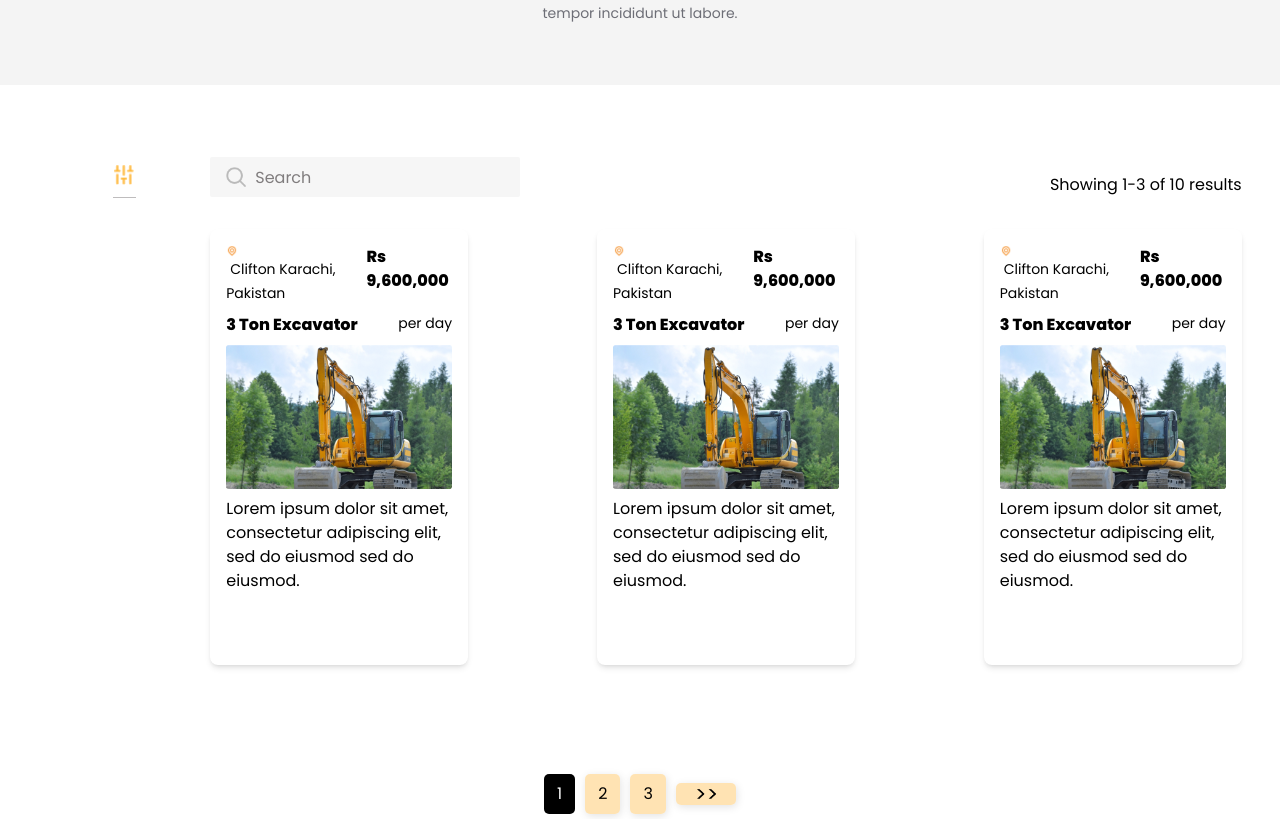
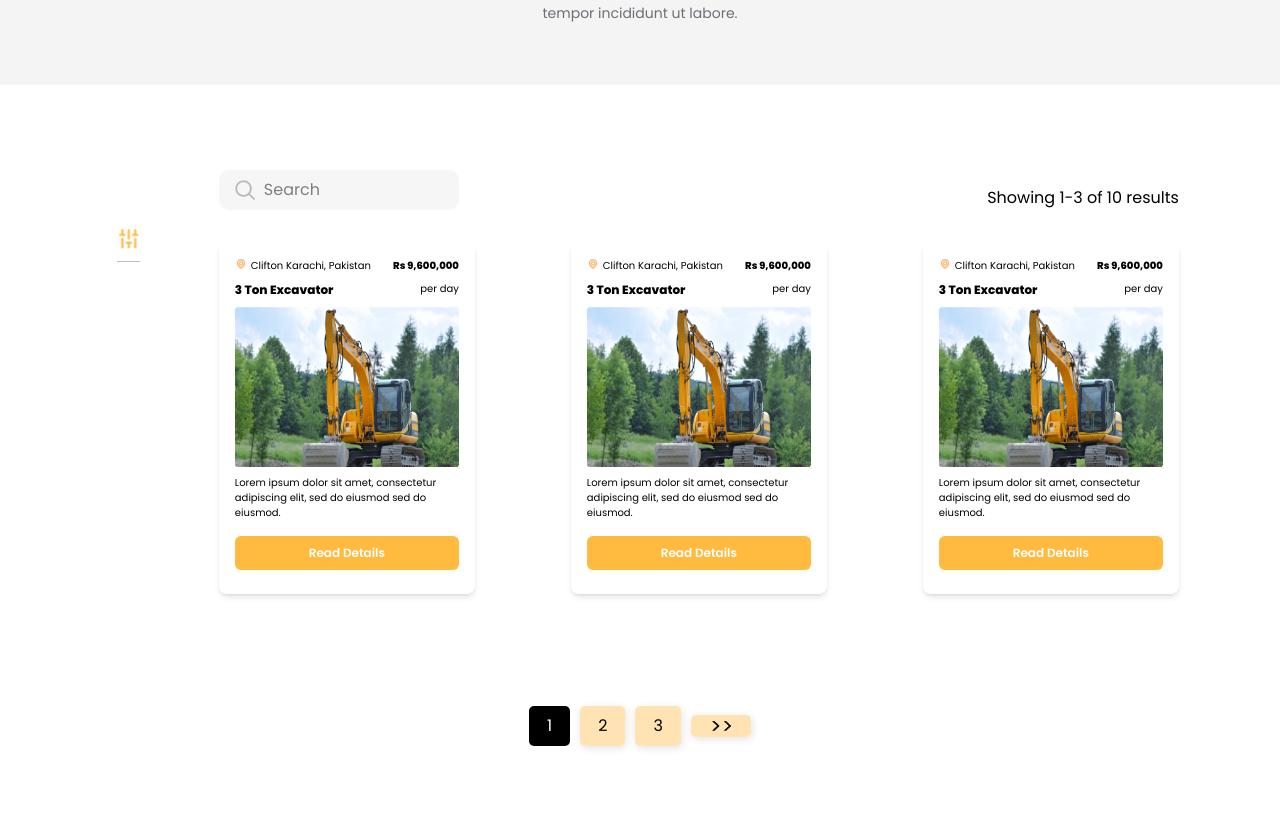
Before and after one commit to Hashir-Khan777/ME-P-Frontend, a React (Create React App) app: page /Rentals in a window 1280 px wide. Shown: the part 281-1100 px from the top of the page. After the commit the page ends 1048 px from the top, so only its background shows below. Built offline with nearby package versions, Linux system fonts and the light colour scheme.

Commit message:
fixes for rental

```diff
--- a/src/components/UserPagination/styles.module.css
+++ b/src/components/UserPagination/styles.module.css
@@ -3,7 +3,7 @@
     color: white;
     /* border: 1px solid #007bff; */
     border: none;
-    padding: 8px 13px;
+    padding: 8px 18px;
     margin: 5px;
     cursor: pointer;
     border-radius: 5px;
@@ -27,7 +27,7 @@
 .activePage2 {
     background-color: #ffb93f65;
     border: none;
-    padding: 8px 13px;
+    padding: 8px 18px;
     margin: 5px;
     cursor: pointer;
     border-radius: 5px;
--- /dev/null
+++ b/src/pages/Rentals/RentalCards.tsx
@@ -0,0 +1,74 @@
+/* eslint-disable jsx-a11y/alt-text */
+import React, {useState} from 'react'
+import styles from "./style.module.css";
+import { useNavigate } from "react-router-dom";
+import images from "../../utils/Images";
+
+const RentalCards = (props:any) => {
+  const navigate = useNavigate();
+
+    const {data} = props;
+  const [currentPage, setCurrentPage] = useState(1);
+  const [itemsPerPage, setItemsPerPage] = useState(3);
+  const indexOfLastItem = currentPage * itemsPerPage;
+  const indexOfFirstItem = indexOfLastItem - itemsPerPage;
+  const currentItems = data.slice(indexOfFirstItem, indexOfLastItem);
+  const handleNavigation = (item:any) => {
+    const relatedProduct = data
+      .filter((obj:any) => obj.name === item.name)
+      .slice(0, 4);
+    navigate(`details/${item._id}`, {
+      state: {
+        data: item,
+        relatedProduct,
+      },
+    });
+  };
+
+  return (
+    <>
+            <div className="w-full flex flex-row items-end justify-between">
+                <div className="w-[25%] bg-[#F6F6F6] flex flex-row items-center rounded-[10px]">
+                  <img src={images.search} className="w-5 h-5 absolute ml-4" />
+                  <input placeholder="Search" className={styles.searchInput} />
+                </div>
+                <span>{`Showing ${currentPage}-${currentItems.length} of ${data?.length} results`}</span>
+              </div>
+              <div className="flex flex-wrap justify-between mt-8">
+                {currentItems.map((item:any, index:number) => {
+                  return (
+                    <div
+                      key={index}
+                      className="w-[16rem] h-[22rem] bg-white rounded-lg shadow-md p-4 mb-8">
+                      <div className="flex justify-between">
+                        <div className='flex flex-row'>
+                          <img className="w-3 h-3" src={images.location} />
+                          <span className="text-[10px] text-gray-500 ml-1">
+                            {item.location}
+                          </span>
+                        </div>
+                        <div className="font-bold text-black text-[10px]">
+                          Rs {item.price}
+                        </div>
+                      </div>
+                      <div className="flex justify-between mt-2">
+                        <div className="font-bold text-[12px]">{item.name}</div>
+                        <div className="text-gray-500 text-[10px]">per day</div>
+                      </div>
+                      <img className="w-[20rem] h-[10rem] mt-2" src={item.image[0]} />
+                      <div className="text-gray-600 mt-2 text-[10px]">{item.comment}</div>
+                      <div
+                        className="bg-yellow text-white font-semibold rounded-md text-center mt-4 py-2 cursor-pointer text-[12px]"
+                        onClick={() => handleNavigation(item)}
+                      >
+                        Read Details
+                      </div>
+                    </div>
+                  );
+                })}
+              </div>
+    </>
+  )
+}
+
+export default RentalCards
--- a/src/pages/Rentals/index.js
+++ b/src/pages/Rentals/index.js
@@ -5,6 +5,7 @@ import styles from "./style.module.css";
 import { Slider } from "@mui/material";
 import UserPagination from "../../components/UserPagination";
 import { useNavigate } from "react-router-dom";
+import RentalCards from "./RentalCards";
 const Rentals = () => {
   const navigate = useNavigate();
 
@@ -496,23 +497,11 @@ const Rentals = () => {
     setCurrentPage(pageNumber);
   };
 
-  const handleNavigation = (item) => {
-    const relatedProduct = data
-      .filter((obj) => obj.name === item.name)
-      .slice(0, 4);
-    navigate(`details/${item._id}`, {
-      state: {
-        data: item,
-        relatedProduct,
-      },
-    });
-  };
-
   console.log(value);
   return (
     <>
       <div className="w-full">
-        <div className="w-full bg-[#F4F4F4] flex flex-col justify-center items-center h-[16rem]">
+        <div className="w-full bg-[#F4F4F4] flex flex-col justify-center items-center h-[16rem] mb-16">
           <div className="text-[#807D7E] font-500 text-[0.7rem] items-center tracking-[2px]">{`HOME > RENTALS`}</div>
           <div className="text-[#000] font-700 text-[2rem] items-center mt-2 font-bold mb-2">
             Rentals
@@ -526,31 +515,31 @@ const Rentals = () => {
           <div className="w-full flex flex-row pt-10">
             {showFilter ? (
               <>
-                <span className="border-l h-[35rem] relative left-[18rem] top-[6rem] border-[#BEBCBD]"></span>
-                <span className="rotate-90 border-[0.1px] h-[15rem] relative left-[9rem] top-[-2.2rem] border-[#d7d7d7]"></span>
-                <div className="w-[25%] mt-10 relative left-[1.5rem]">
+                {/* <span className="border-l h-[35rem] relative left-[18rem] top-[6rem] border-[#BEBCBD]"></span> */}
+                <span className="rotate-90 border-[0.1px] h-[12rem] relative left-[7.5rem] top-[-1rem] border-[#d7d7d7]"></span>
+                <div className="w-[35%] mt-10 relative left-[1.5rem] mr-8">
                   <div className="w-[60%] flex flex-row items-center justify-between mx-0 my-auto border-b-1 border-solid border-b-[#BEBCBD] pb-5">
-                    <span className="text-[#ffba3f] font-semibold text-[1.5rem] items-center">
+                    <span className="text-[#ffba3f] font-semibold text-[1rem] items-center">
                       Filter
                     </span>
                     <img
                       onClick={() => setShowFilter(false)}
                       src={images.filter}
-                      className="w-[20px] h-[22px] cursor-pointer"
+                      className="w-[15px] h-[16px] cursor-pointer"
                     />
                   </div>
                   <div className="w-[80%] flex flex-col mx-0 my-auto pb-2">
-                    <div className="text-[#807D7E] text-[1.5rem] font-700 tracking-[1px] py-2">
+                    <div className="text-[#807D7E] text-[1rem] font-700 tracking-[1px] py-2">
                       Categories
                     </div>
 
-                    <span className="pb-4">All</span>
-                    <span className="pb-4">Hydrolic Pumps</span>
-                    <span className="pb-4">Engine</span>
-                    <span className="pb-4">Filters</span>
+                    <span className="pb-4 text-[12px]">All</span>
+                    <span className="pb-4 text-[12px]">Hydrolic Pumps</span>
+                    <span className="pb-4 text-[12px]">Engine</span>
+                    <span className="pb-4 text-[12px]">Filters</span>
                   </div>
-                  <div className="w-[50%] flex flex-col mx-0 my-auto pb-6 mt-8">
-                    <div className="text-[#807D7E] text-[1.5rem] font-700 tracking-[1px] py-2">
+                  <div className="w-[65%] flex flex-col mx-0 my-auto pb-6 mt-4">
+                    <div className="text-[#807D7E] text-[1rem] font-700 tracking-[1px] py-2">
                       Price
                     </div>
                     <Slider
@@ -561,13 +550,30 @@ const Rentals = () => {
                       onChange={handleChange}
                     />
                   </div>
-                  <div className="w-[50%] flex flex-row items-center mx-0 my-auto justify-between mt-8">
-                    <div className="border border-[#BEBCBD] rounded-[5px] px-6 py-[2px]">70</div>
-                    <div className="border border-[#BEBCBD] rounded-[5px] px-6 py-[2px]">600</div>
+                  {/* <div className="w-[20%] flex flex-row items-center mx-0 my-auto justify-between">
+                    <div className="border border-[#BEBCBD] rounded-[5px] px-4 py-[2px] text-[10px] mr-2">
+                      70
                     </div>
+                    <div className="border border-[#BEBCBD] rounded-[5px] px-4 py-[2px] text-[10px]">
+                      600
+                    </div>
+                  </div> */}
+                  <div className="w-[65%] flex flex-row items-end justify-between">
+                  <div className="border border-[#BEBCBD] rounded-[5px] px-4 py-[2px] text-[10px] mr-2">
+                      70
+                    </div>
+                    <div className="border border-[#BEBCBD] rounded-[5px] px-4 py-[2px] text-[10px]">
+                      600
+                    </div>
+              </div>
+                </div>
+                <div className="w-[100%] flex flex-col bg-white px-0 box-border pb-10 relative top-[-1.2rem] mr-8">
+
+                <RentalCards data={data} />
              </div>
               </>
             ) : (
+              <>
                 <div className="w-[15%] flex flex-col mt-10 items-center">
                   <img
                     src={images.filter}
@@ -576,52 +582,15 @@ const Rentals = () => {
                   />
                   <hr className="w-[23px] border-none h-[1px] mt-3 bg-[#BEBCBD]" />
                 </div>
+                <div className="w-[60rem] flex flex-col bg-white px-0 box-border pb-10 relative top-[-1.2rem] mr-8">
+
+                <RentalCards data={data} />
+             </div>
+              </>
             )}
-            <div className="w-[90%] flex flex-col bg-white px-0 py-8 box-border pb-10">
-              <div className="w-full flex flex-row items-end justify-between">
-                <div className="w-[30%] bg-[#F6F6F6] flex flex-row items-center rounded-[2px]">
-                  <img src={images.search} className="w-5 h-5 absolute ml-4" />
-                  <input placeholder="Search" className={styles.searchInput} />
-                </div>
-                <span>{`Showing ${currentPage}-${currentItems.length} of ${data?.length} results`}</span>
-              </div>
-              <div className="flex flex-wrap justify-between mt-8">
-                {currentItems.map((item, index) => {
-                  return (
-                    <div
-                      key={index}
-                      className="w-[25%] bg-white rounded-lg shadow-md p-4 mb-8">
-                      <div className="flex justify-between">
-                        <div>
-                          <img className="w-3 h-3" src={images.location} />
-                          <span className="text-sm text-gray-500 ml-1">
-                            {item.location}
-                          </span>
-                        </div>
-                        <div className="font-bold text-black">
-                          Rs {item.price}
           </div>
         </div>
-                      <div className="flex justify-between mt-2">
-                        <div className="font-bold">{item.name}</div>
-                        <div className="text-gray-500 text-sm">per day</div>
-                      </div>
-                      <img className="w-full mt-2" src={item.image[0]} />
-                      <div className="text-gray-600 mt-2">{item.comment}</div>
-                      <div
-                        className="bg-yellow-500 text-white font-semibold rounded-md text-center mt-4 py-2 cursor-pointer"
-                        onClick={() => handleNavigation(item)}
-                      >
-                        Read Details
-                      </div>
-                    </div>
-                  );
-                })}
-              </div>
-            </div>
-          </div>
-        </div>
-        <div className="flex justify-center items-center mt-8">
+        <div className="m-auto block my-4">
           <UserPagination
             itemsPerPage={itemsPerPage}
             totalItems={data.length}
```
Lines whose indentation alone changed are shown as unchanged.
